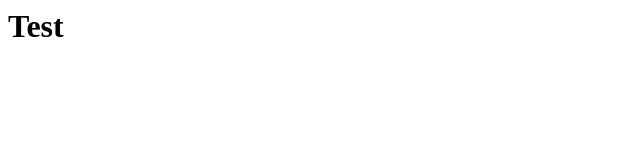
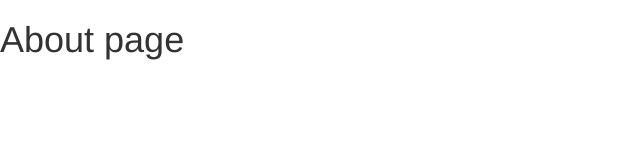
Before and after one commit to megancoyle/react-routing-boilerplate, a React app: page /about in a window 1280 px wide. Shown: the whole page, without its empty margins (0-640 px from the left). Built offline with nearby package versions, Linux system fonts and the light colour scheme.

Commit message:
Set up framework for pages

```diff
--- a/public/index.html
+++ b/public/index.html
@@ -1,6 +1,7 @@
 <html>
     <head>
-        <!--Stylesheet-->
+        <!--Stylesheets-->
+        <link rel="stylesheet" href="https://maxcdn.bootstrapcdn.com/bootstrap/3.3.7/css/bootstrap.min.css" >
         <link rel="stylesheet" href="style.css">
     </head>
     <body>
--- /dev/null
+++ b/src/components/About.js
@@ -0,0 +1,9 @@
+import React, { Component } from 'react';
+
+class About extends Component {
+  render() {
+    return (<h1>About page</h1>);
+  }
+}
+
+export default About;
--- /dev/null
+++ b/src/components/Home.js
@@ -0,0 +1,9 @@
+import React, { Component } from 'react';
+
+class Home extends Component {
+  render() {
+    return (<h1>Home Page</h1>);
+  }
+}
+
+export default Home;
--- a/src/index.js
+++ b/src/index.js
@@ -1,10 +1,14 @@
 import React, { Component } from 'react';
 import { render } from 'react-dom';
+import { browserHistory, Router, Route } from 'react-router';
 
-class Home extends Component {
-  render() {
-    return (<h1>Test</h1>);
-  }
-}
+import Home from './components/Home';
+import About from './components/About';
 
-render(<Home />, document.getElementById('container'));
+render(
+    <Router history={browserHistory}>
+      <Route path="/" component={Home} />
+      <Route path="/about" component={About} />
+    </Router>,
+    document.getElementById('container')
+  );
```
